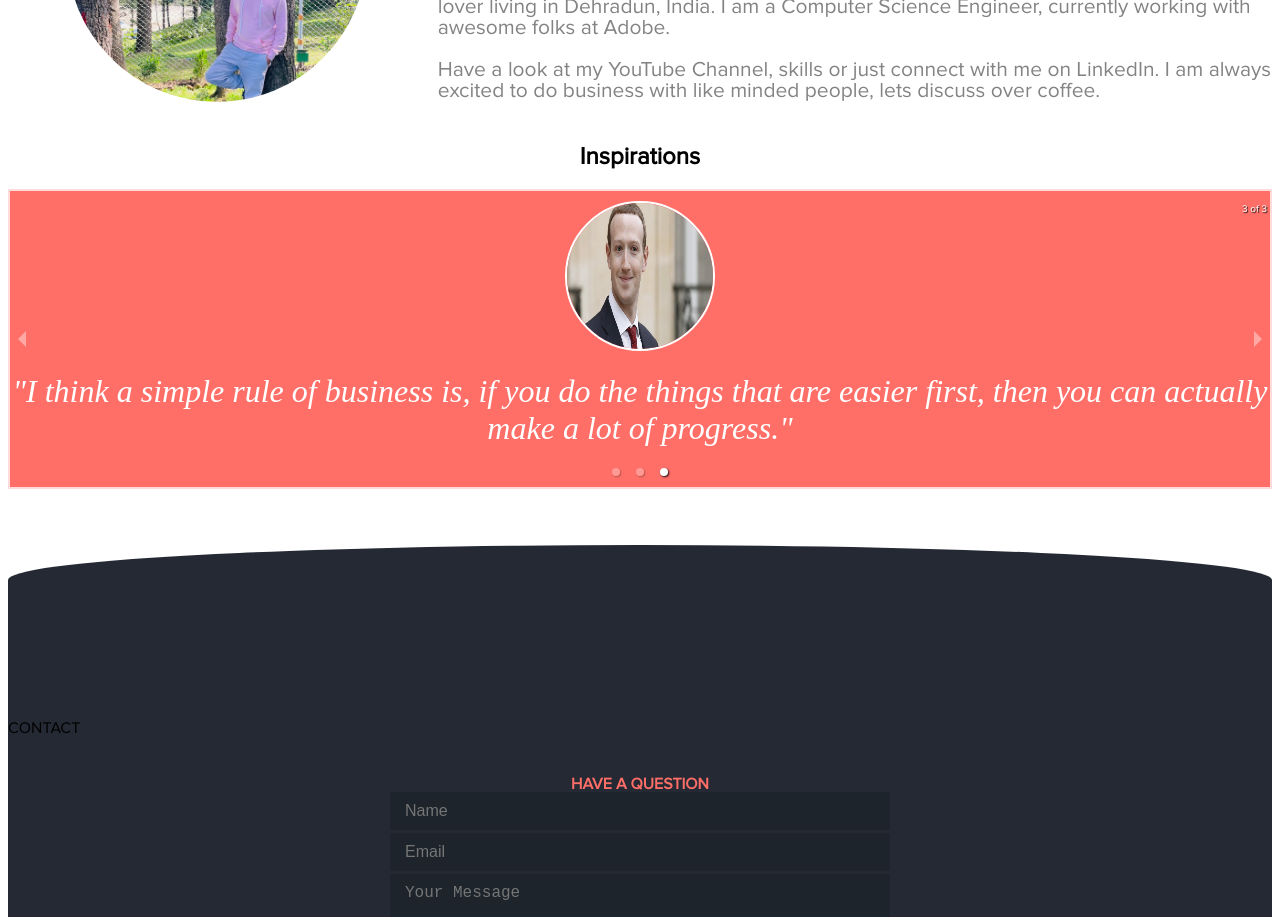
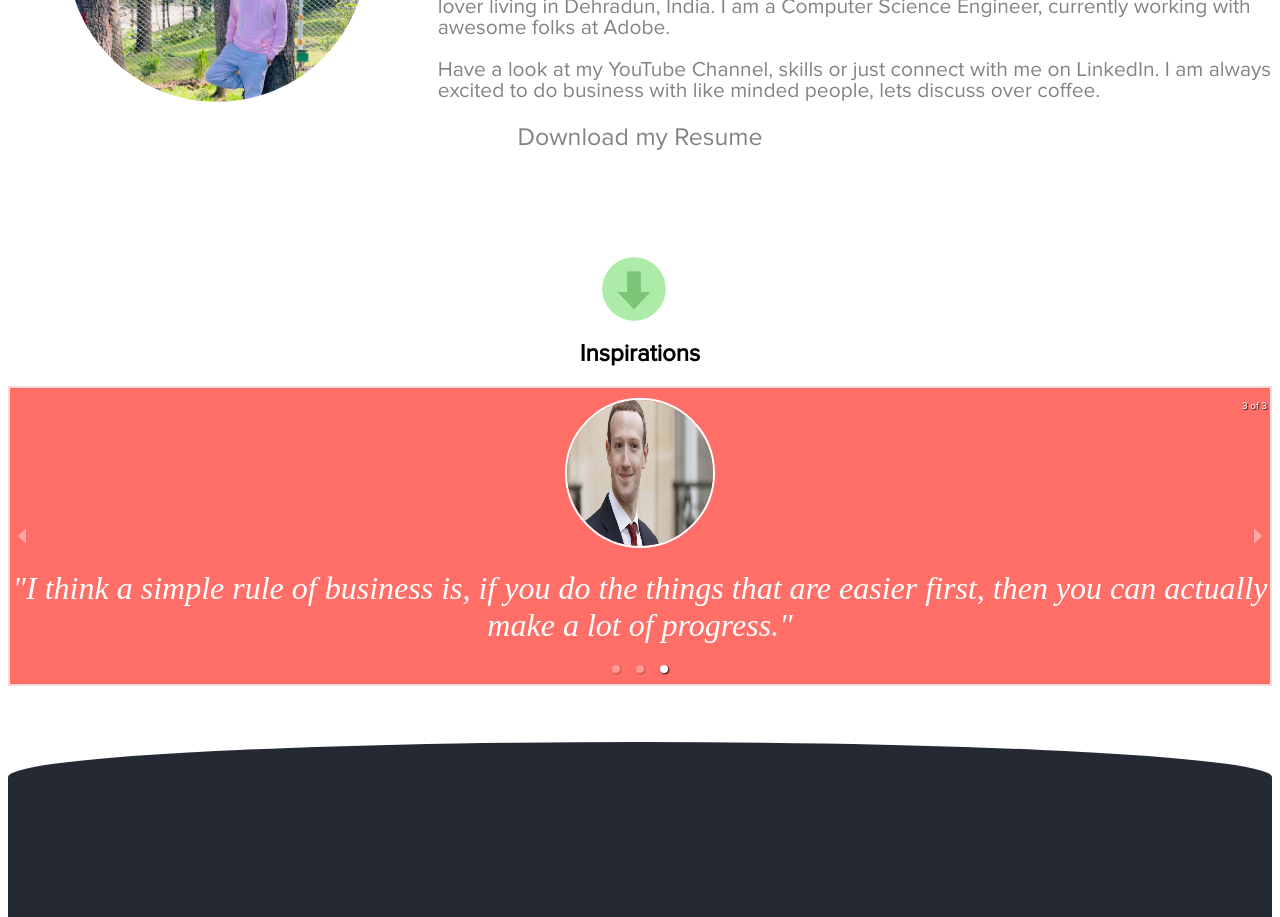
Before and after one commit to Rishabh199-5/ThisIsRishabh, a React (Create React App) app in the folder portfolio/: page / in a window 1280 px wide. Shown: the part 1120-2037 px from the top of the page. Built offline with nearby package versions, Linux system fonts and the light colour scheme.

Commit message:
add download resume gif and skills pages

```diff
--- a/portfolio/src/App.js
+++ b/portfolio/src/App.js
@@ -3,6 +3,7 @@ import AboutMe from './components/AboutMe';
 import Footer from './components/Footer';
 import Header from './components/header';
 import Quotes from './components/Quotes';
+import Skills from './components/Skills';
 import './App.css';
 
 function App() {
@@ -17,6 +18,9 @@ function App() {
       <section className = "aboutMe">
         <AboutMe/>
       </section>
+      <section className = "skills">
+        <Skills/>
+      </section>
       <section className = "quotes">
         <Quotes/>
       </section>
--- /dev/null
+++ b/portfolio/src/components/Skills.js
@@ -0,0 +1,21 @@
+import React, { useState } from "react";
+import SkillsCSS from '../styles/Skills.module.css';
+import downloadImage from '../assets/dwnld.png';
+import dwnldDoneImage from '../assets/dwnlddone.gif';
+
+const Skills = () => {
+  const [currImageUrl, setCurrImgUrl] = useState(downloadImage);
+  const imageOnClickHandler = () => {
+    setCurrImgUrl(dwnldDoneImage);
+  }
+  return (
+    <div className={SkillsCSS.wrapper}>
+      <p className = {SkillsCSS.heading}>Download my Resume</p>
+      <div className = {SkillsCSS.imageWrapper}>
+        <img src={currImageUrl} onClick={imageOnClickHandler} />
+      </div>
+    </div>
+  );
+};
+
+export default Skills;
--- /dev/null
+++ b/portfolio/src/styles/Skills.module.css
@@ -0,0 +1,15 @@
+.wrapper{
+    width: 100%;
+}
+
+.heading{
+    font-size: 25px;
+    color: #838383;
+    text-align: center;
+    margin: 0;
+}
+
+.imageWrapper{
+    display: flex;
+    place-content: center;
+}
```
Also changed, not shown: portfolio/src/assets/dwnld.png (added), portfolio/src/assets/dwnlddone.gif (added).
